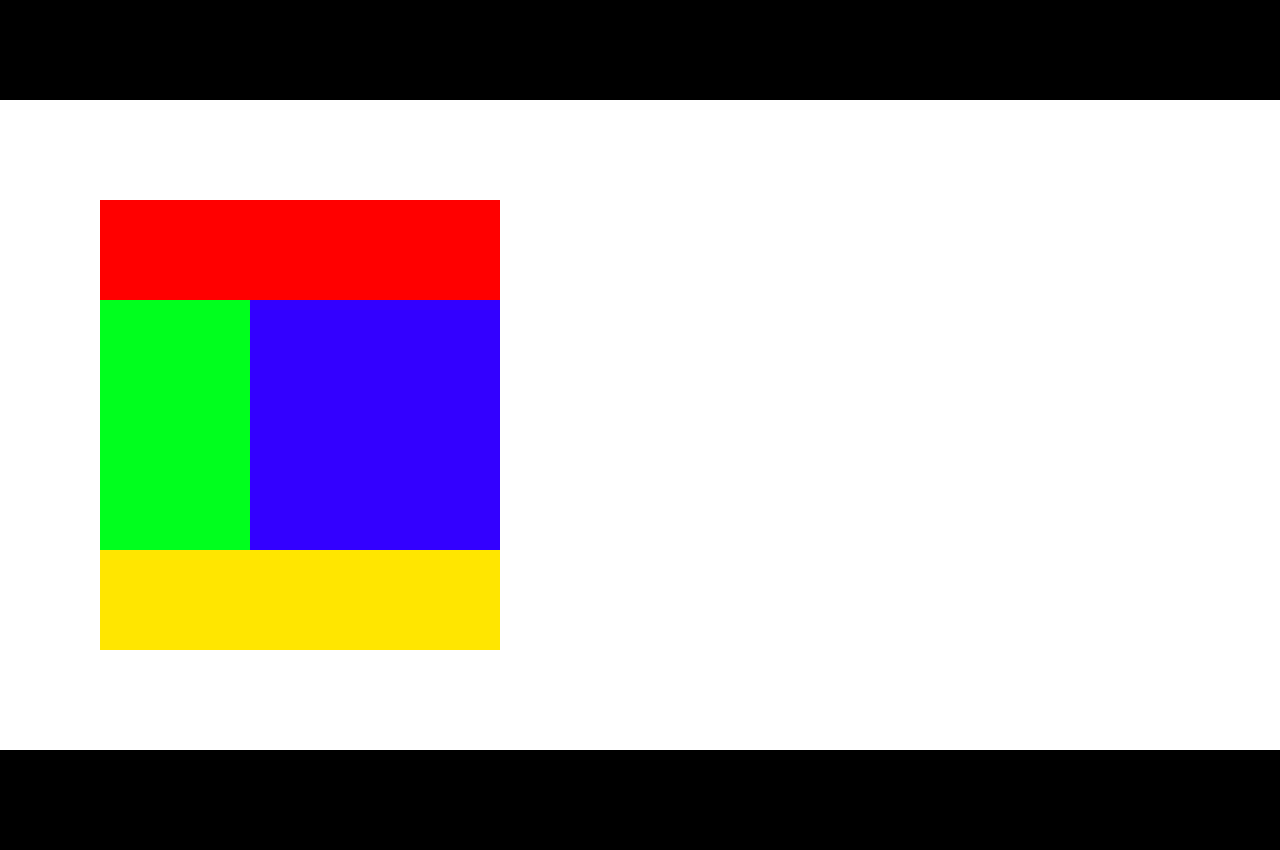
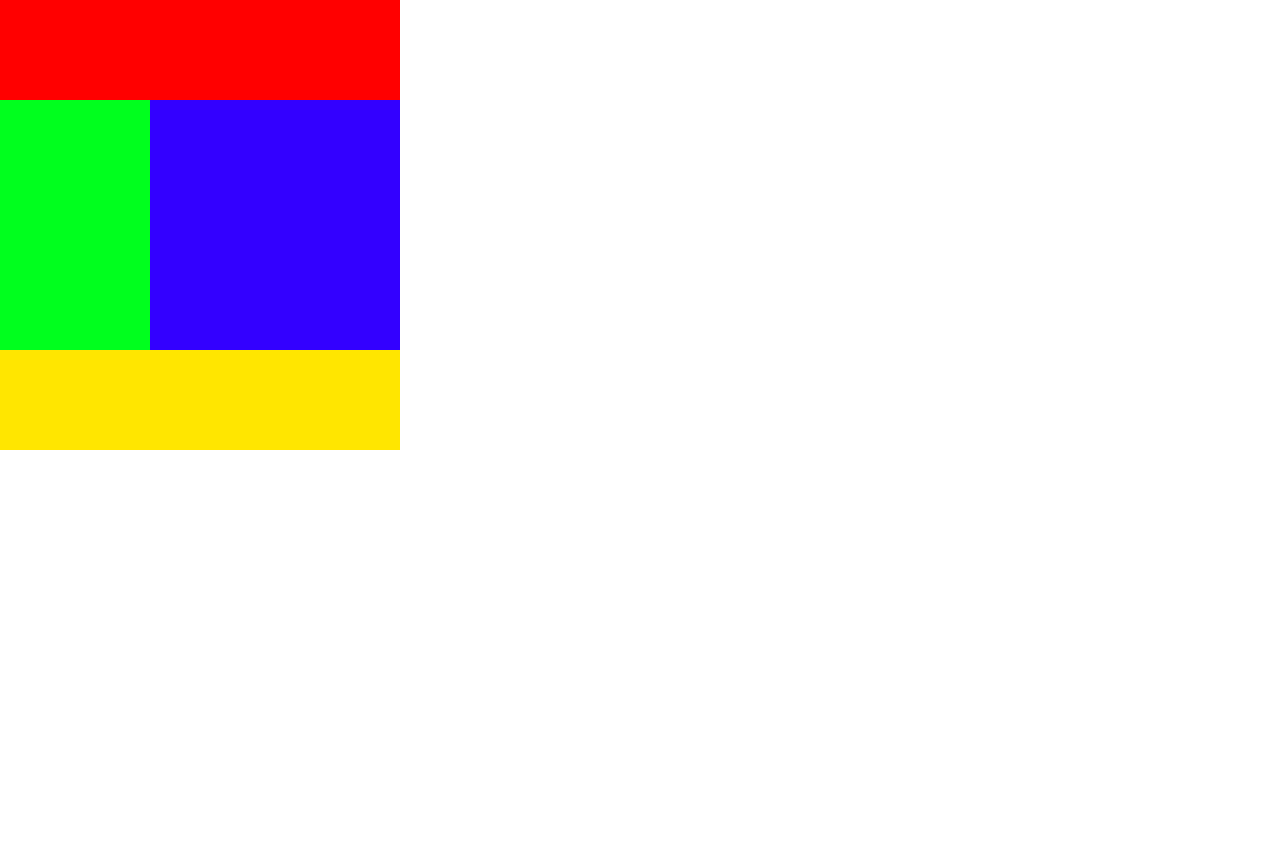
Before and after one commit to shunya-sugita/DivPuzzle-beginner, a plain HTML site: page index.html in a window 1280 px wide. After the commit the page ends 800 px from the top, so only its background shows below. Drawn offline with Linux system fonts and the light colour scheme.

Commit message:
「3章DivPuzzle初級」最初のコミット

```diff
--- a/css/style.css
+++ b/css/style.css
@@ -1,16 +1,6 @@
 *{
   margin: o;
   padding: 0;
-}
-
-header{
-  width: 100%;
-  height: 100px;
-  background: #000000;
-}
-
-main{
-  padding: 100px;
 }
 
 .red-box{
@@ -44,9 +34,3 @@ main{
   height: 100px;
   background: #ffe600;
 }
-
-footer{
-  width: 100%;
-  height: 100px;
-  background: #000000;
-}
--- a/index.html
+++ b/index.html
@@ -8,21 +8,11 @@
   <title>DivPuzzle初級編</title>
 </head>
 <body>
-
-  <header>
-  </header>
-
-  <main>
   <div class="red-box"></div>
   <div class="clearfix">
     <div class="green-box"></div>
     <div class="blue-box"></div>
   </div>
   <div class="yellow-box"></div>
-  </main>
-
-  <footer>
-  </footer>
-
 </body>
 </html>
```
Also changed, not shown: 1 other file. Lines whose indentation alone changed are shown as unchanged.
